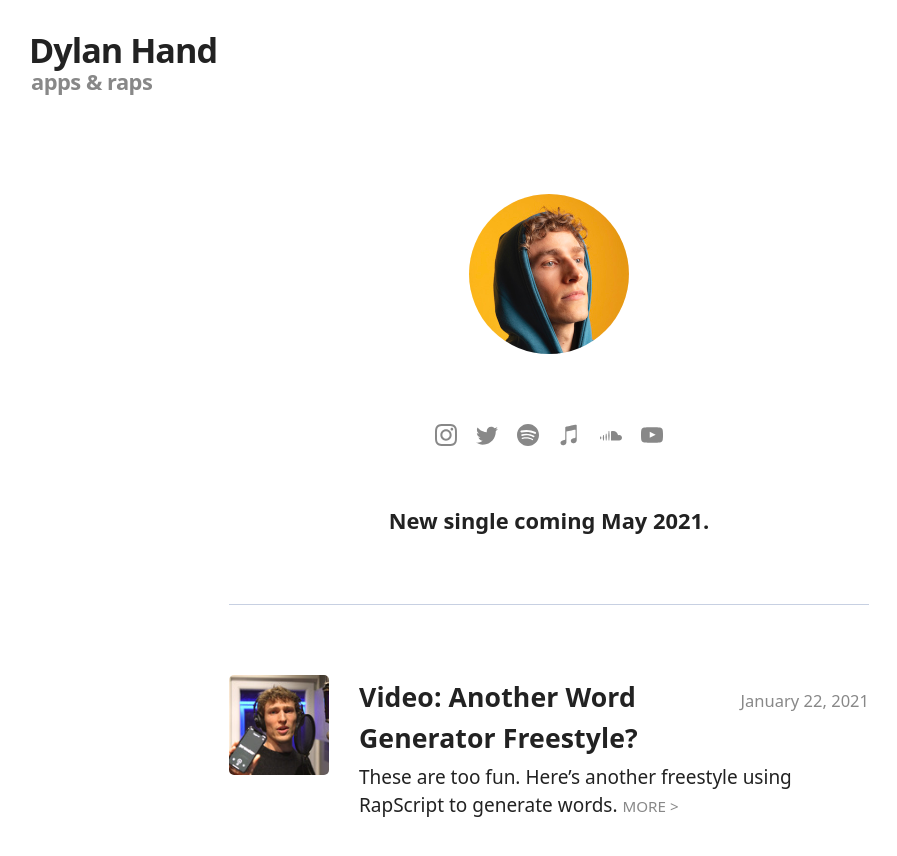
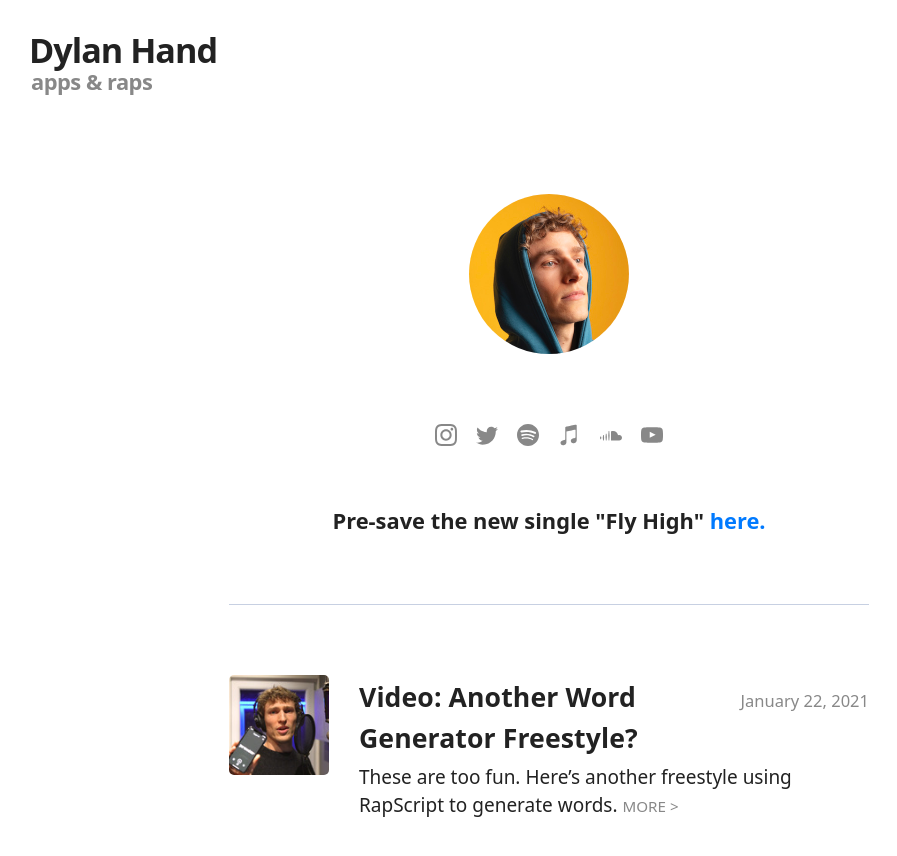
Before and after one commit to dylanhand/dylanhand.github.io, a Jekyll site: the page built from index.html, in a window 1280 px wide and 900 px high. Shown: the top 856 px of the window, without its empty margins (91-988 px from the left). Built offline with Jekyll 4.4.1, drawn with Linux system fonts in a browser that asks for light colours.

Commit message:
source branch - Add back Fly High presave link

```diff
--- a/_config.yml
+++ b/_config.yml
@@ -11,7 +11,7 @@ author:
   name: Dylan Hand
   tagline: apps & raps
   image: '/assets/img/profile-pic.jpg'
-  bio: New single coming May 2021.
+  bio: Pre-save the new single "Fly High" <a href="https://distrokid.com/hyperfollow/dylanhand/fly-high">here.</a>
   email: dylan.hand@gmail.com
 
 
```
